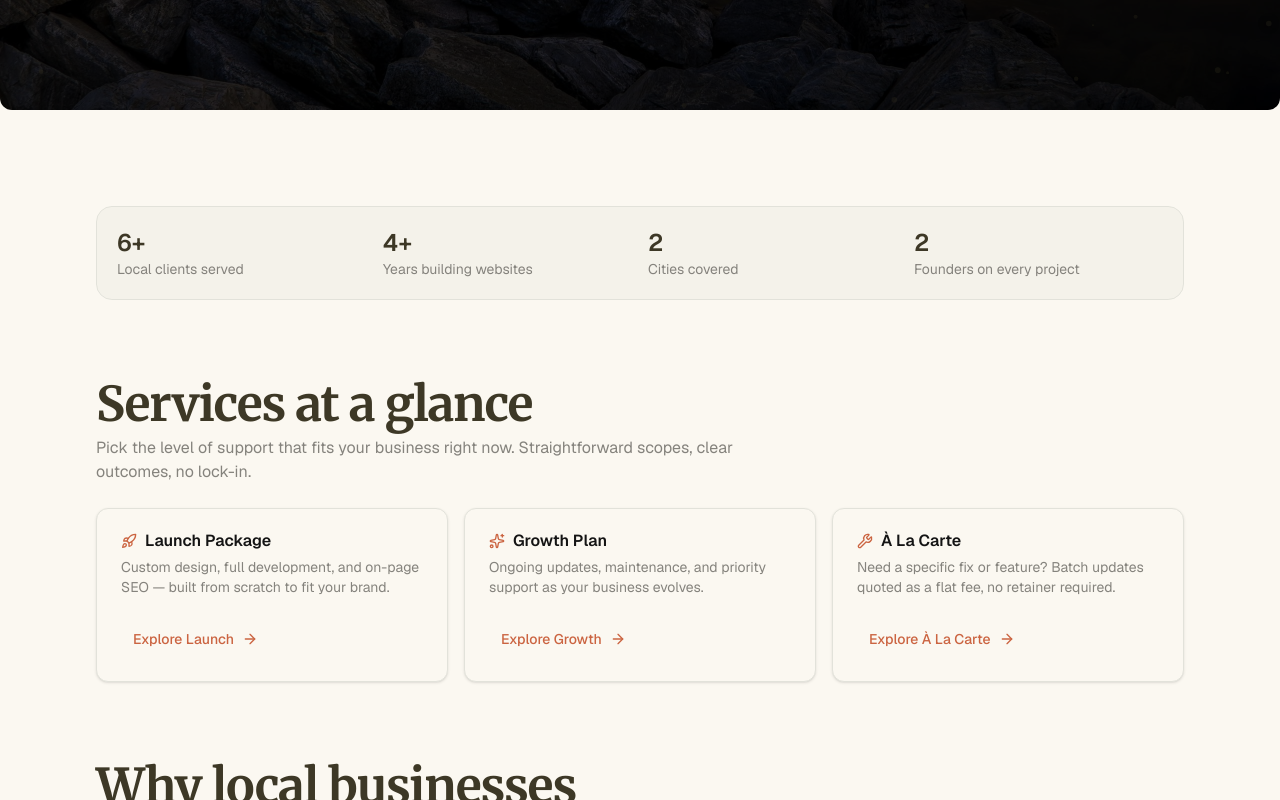
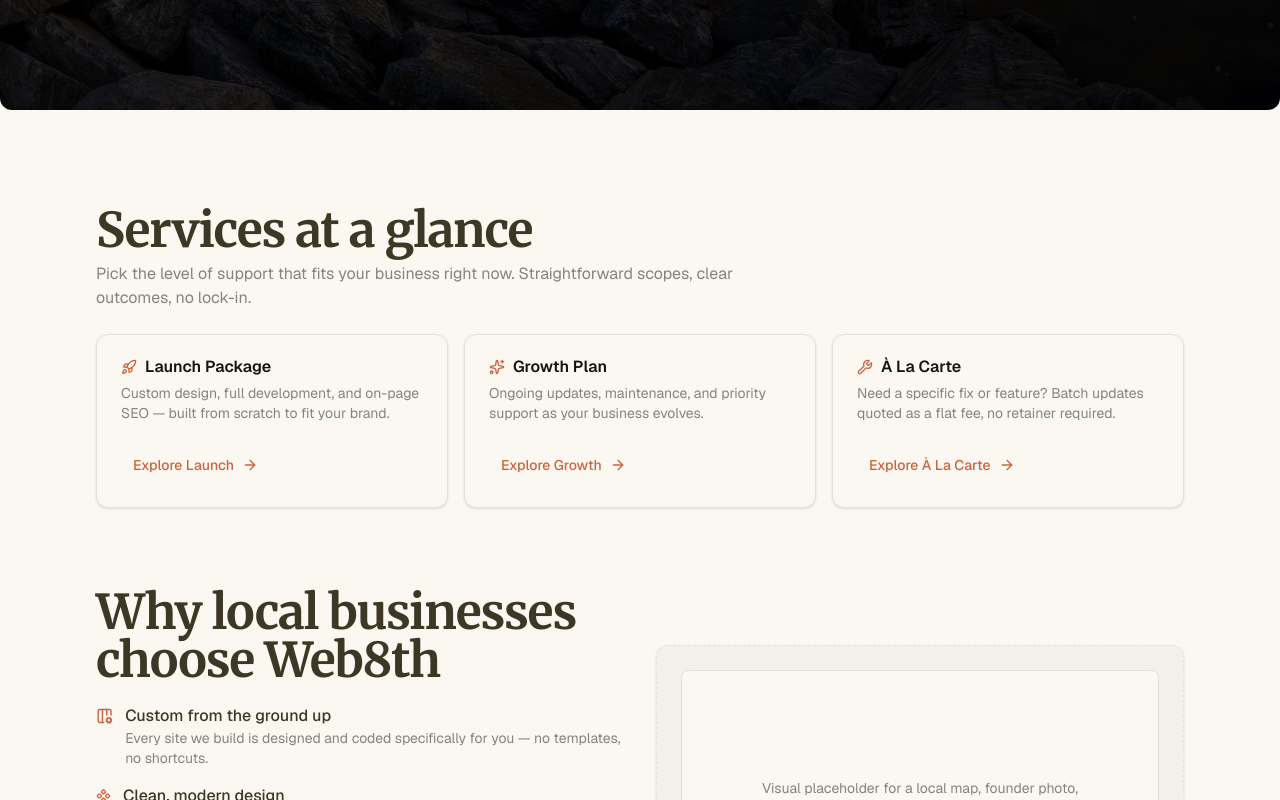
Before and after one commit to web-8th/v1, a Next.js app: page / in a window 1280 px wide. Shown: the part 690-1490 px from the top of the page. Built offline with nearby package versions, Linux system fonts and the light colour scheme.

Commit message:
Update page.tsx

```diff
--- a/app/page.tsx
+++ b/app/page.tsx
@@ -178,7 +178,16 @@
         <div
           className='mx-auto flex w-full max-w-6xl flex-col gap-20 px-4 sm:px-6 lg:px-8'
         >
-          <section
+          {/*<section className='space-y-6 fade-in-from-bottom'>
+            <div className={cn('space-y-2 fade-in-from-bottom', getDelayClass(1))}>
+              <Text variant='hd-xl' className='tracking-tight'>
+                Trusted by local businesses
+              </Text>
+              <Text variant='bd-md' className='text-muted-foreground'>
+                Here's our stats.
+              </Text>
+            </div>
+            <div
               className={cn(
                 `grid gap-4 rounded-2xl border bg-muted/60 p-5 fade-in-from-bottom
                 sm:grid-cols-2 lg:grid-cols-4`,
@@ -198,7 +207,8 @@
                   </Text>
                 </div>
               ))}
-          </section>
+            </div>
+          </section>*/}
 
           <section className='space-y-6'>
             <div className={cn('space-y-2 fade-in-from-bottom', getDelayClass(1))}>
```
Lines whose indentation alone changed are shown as unchanged.
